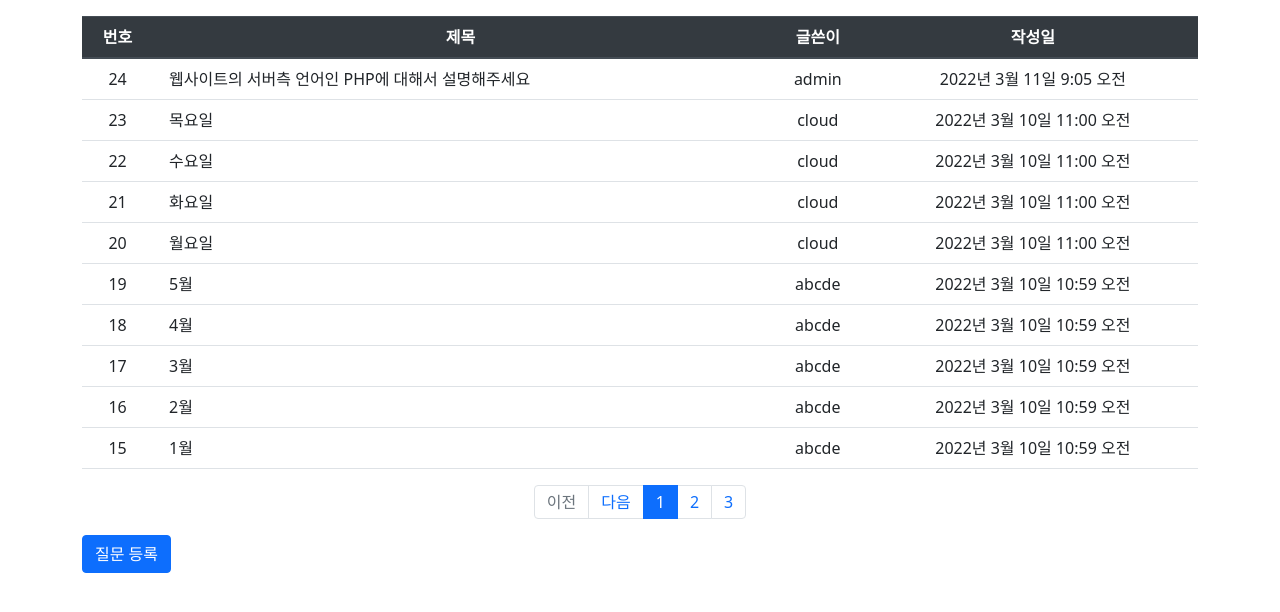
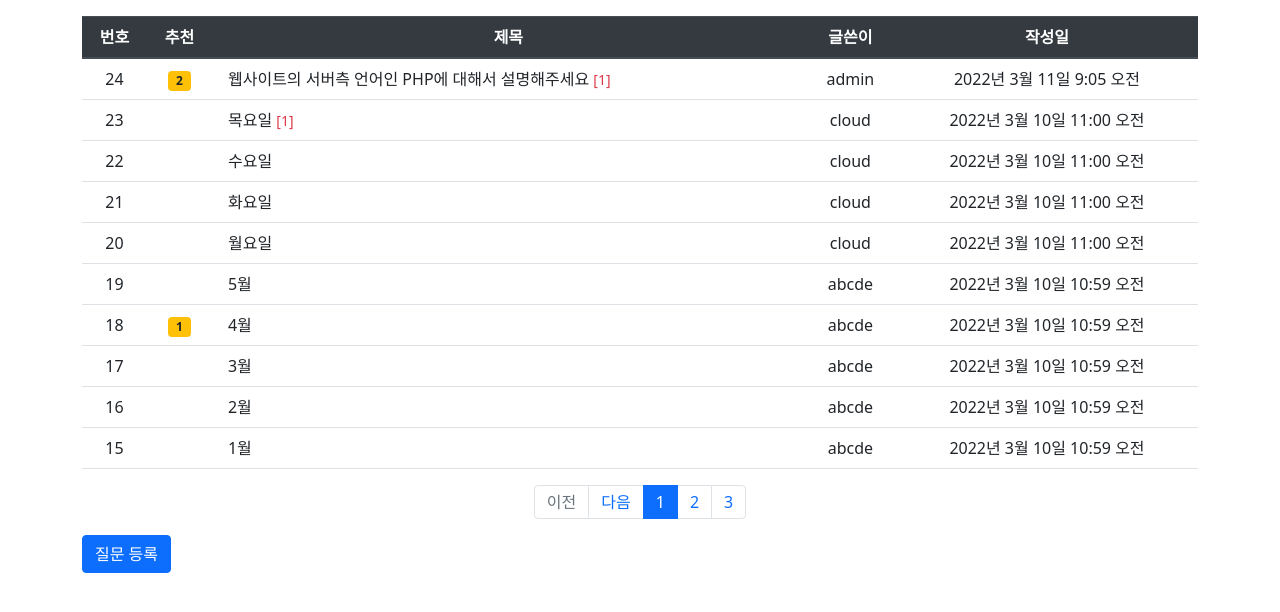
Before and after one commit to saelom/pyweb, a Django app: page /board/boardlist/ in a window 1280 px wide. Shown: the part 56-668 px from the top of the page. Run offline with Django 4.2, Linux system fonts and the light colour scheme; data comes from the database, SQL or seed files in the repository; both versions use the stored data as it was after the commit; some libraries are stand-ins or nearby versions.

Commit message:
질문목록 디자인

```diff
--- a/templates/board/question_list.html
+++ b/templates/board/question_list.html
@@ -9,7 +9,7 @@
       <table class="table">
           <thead class="thead-dark">
             <tr class="text-center">
-                <th>번호</th><th>제목</th><th>글쓴이</th><th>작성일</th>
+                <th>번호</th><th>추천</th><th>제목</th><th>글쓴이</th><th>작성일</th>
             </tr>
           </thead>
           <tbody>
@@ -18,10 +18,18 @@
                 <tr class="text-center">
                     <!-- 번호 : 전체게시물수 - 시작인덱스-현재인덱스(0~9) +1  -->
                     <td>{{ question_list.paginator.count|sub:question_list.start_index|sub:forloop.counter0|add:1 }}</td>
-                   <!--  <td>{{ forloop.counter|add:5 }}</td> -->
+                         <!--  <td>{{ forloop.counter|add:5 }}</td> -->
+                    <td>
+                         {% if question.voter.count > 0 %}
+                             <span class="badge badge-warning text-dark px-2 py-1">{{ question.voter.count }}</span>
+                         {% endif %}
+                    </td>
                     <td class="text-left px-3">
                         <a href="{% url 'board:detail' question.id %}"
                             class="text-decoration-none text-dark">{{ question.subject }}</a>
+                        {% if question.answer_set.count %}
+                        <span class="text-danger small"> [{{ question.answer_set.count }}] </span>
+                        {% endif %}
                     </td>
                     <td>{{ question.author }}</td>
                     <td>{{ question.create_date }}</td>
```
Also changed, not shown: db.sqlite3.
